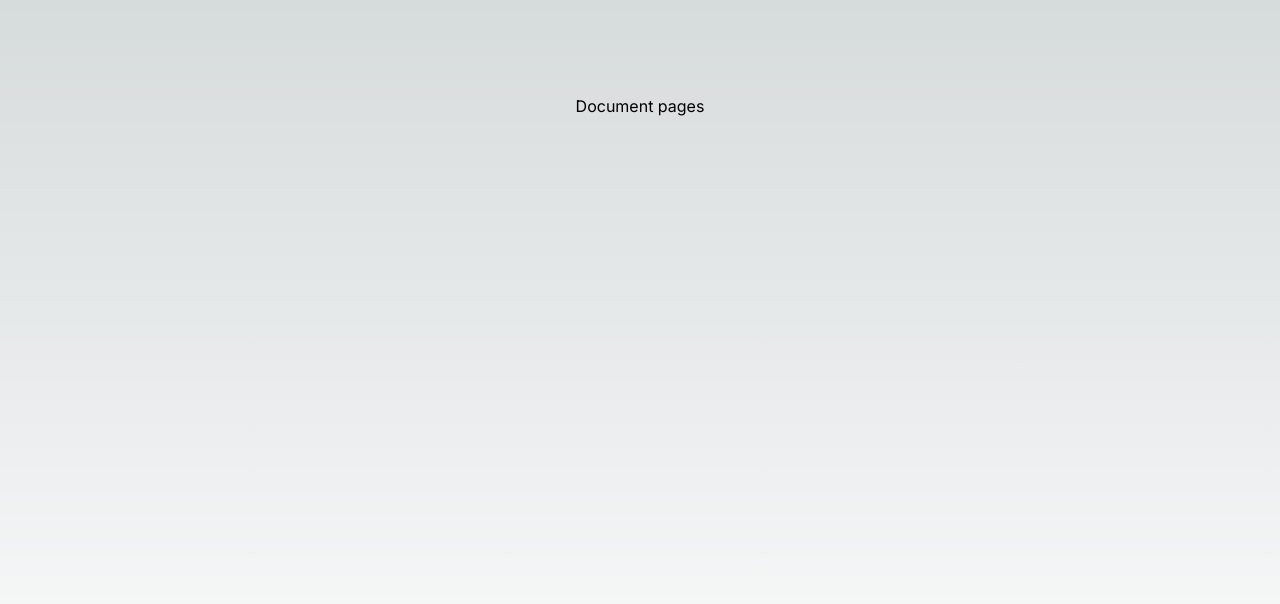
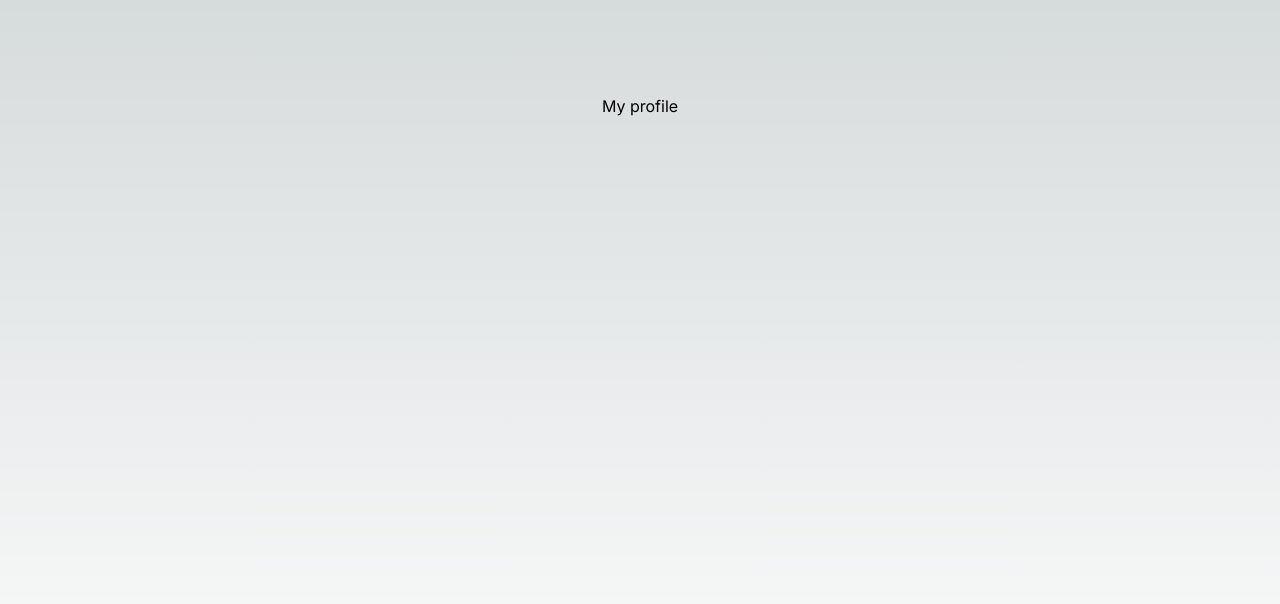
Before and after one commit to duynghiadev/app-shop-fe, a Next.js app in the folder intro-nextjs14/: page /my-profile in a window 1280 px wide. Shown: the top 604 px of the page. Built offline with nearby package versions, Linux system fonts and the light colour scheme.

Commit message:
10. Cách group route lại trong NextJS

```diff
--- /dev/null
+++ b/intro-nextjs14/src/app/(auth)/login/page.tsx
@@ -0,0 +1,5 @@
+import styles from "../../page.module.css";
+
+export default function Index() {
+  return <main className={styles.main}>Login page</main>;
+}
--- /dev/null
+++ b/intro-nextjs14/src/app/(auth)/my-profile/page.tsx
@@ -0,0 +1,5 @@
+import styles from "../../page.module.css";
+
+export default function Index() {
+  return <main className={styles.main}>My profile</main>;
+}
--- /dev/null
+++ b/intro-nextjs14/src/app/(auth)/register/page.tsx
@@ -0,0 +1,5 @@
+import styles from "../../page.module.css";
+
+export default function Index() {
+  return <main className={styles.main}>Register page</main>;
+}
```
